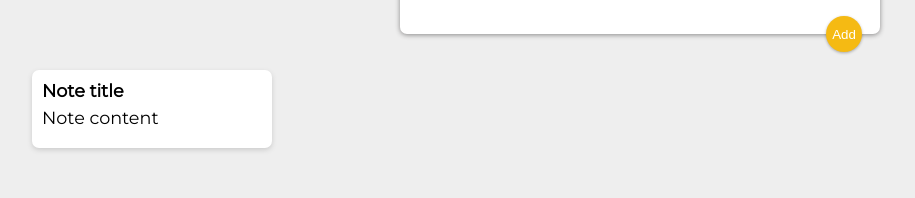
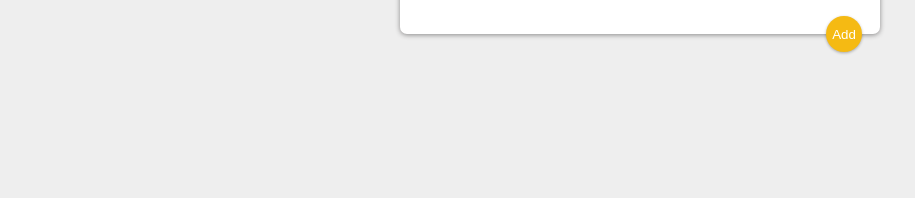
Before and after one commit to vaidanicu/keeper-app, a React (Create React App) app: page / in a window 1280 px wide. Shown: the part 142-340 px from the top of the page, without its empty margins (0-915 px from the left). Built offline with nearby package versions, Linux system fonts and the light colour scheme; a web font is replaced by a local one.

Commit message:
implement the add note functionality

```diff
--- a/src/component/App.jsx
+++ b/src/component/App.jsx
@@ -17,7 +17,10 @@
     <div>
       <Header />
       <CreateArea onAdd={addNote} />
-      <Note key={1} title="Note title" content="Note content" />
+      {notes.map((noteItem) => {
+        return <Note title={noteItem.title} content={noteItem.content} />;
+      })}
+
       <Footer />
     </div>
   );
```
